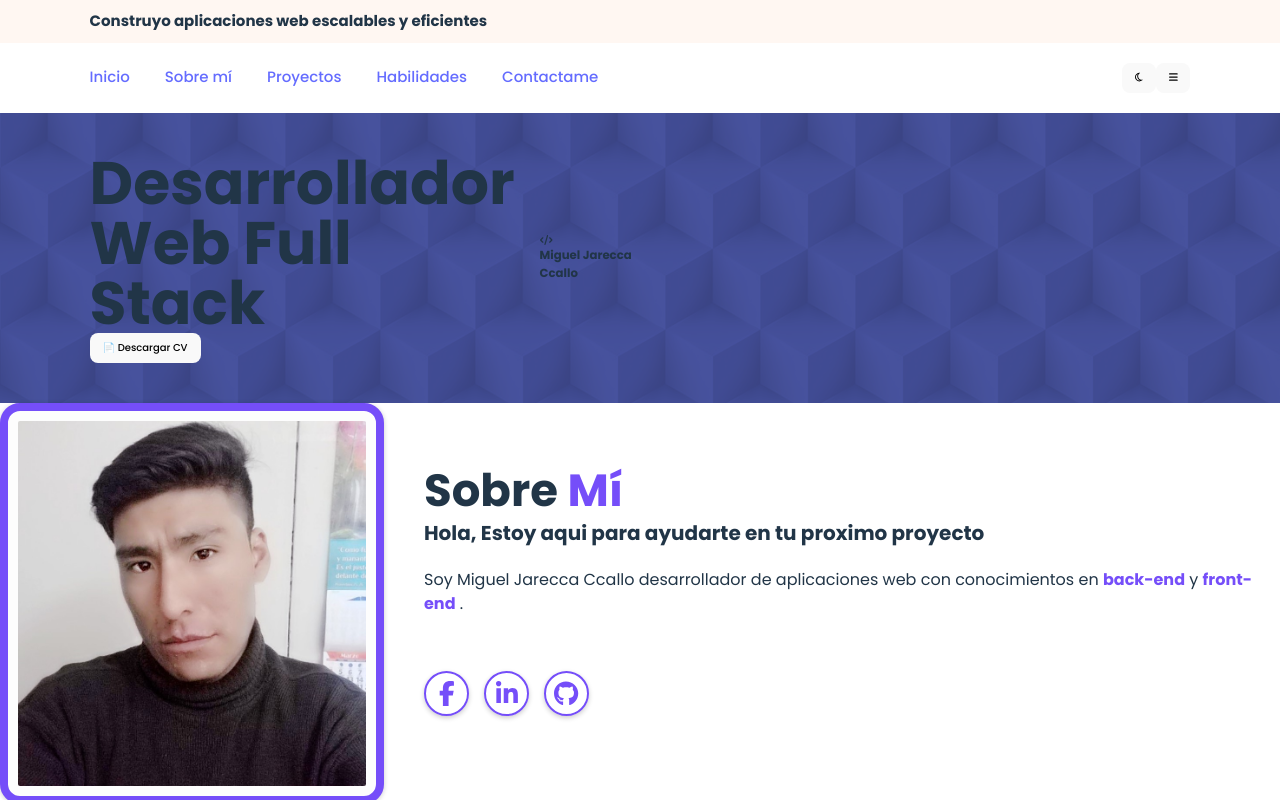
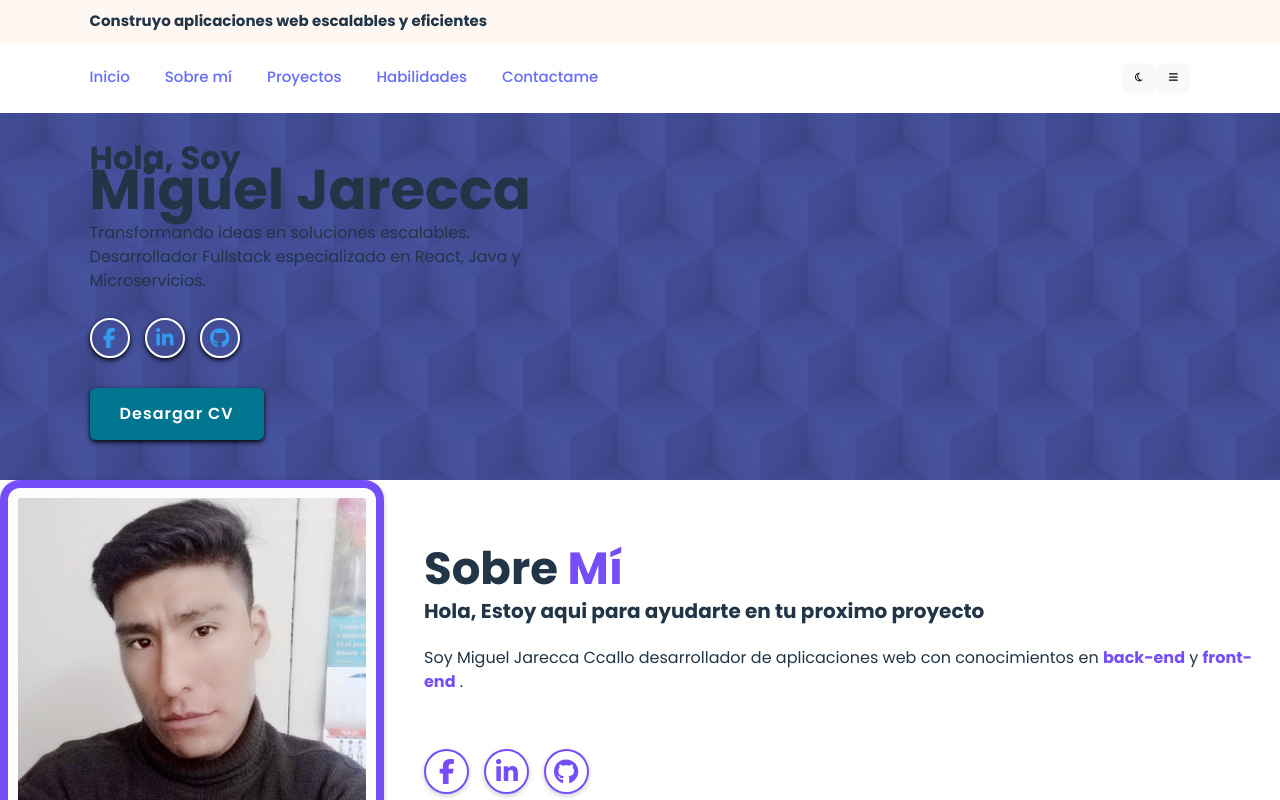
Before and after one commit to MiguelJarecca/portafolio-miguel, a React (Vite) app: page / in a window 1280 px wide. Shown: the top 800 px of the page. Built offline with nearby package versions, Linux system fonts and the light colour scheme.

Commit message:
se realiza cambios en home

```diff
--- a/src/App.css
+++ b/src/App.css
@@ -48,10 +48,12 @@ body {
   background: #fff;
 
   display: flex;
-
   align-items: center;
   justify-content: space-between;
 
+  position: sticky;
+  top: 0;
+  z-index: 10;
 }
 
 .header-nav .div-links {
@@ -169,10 +171,64 @@ body {
   max-width: 45rem;
 }
 
+.home-content h3 {
+  font-size: 3.2rem;
+  font-size: 700;
+  line-height:.3;
+}
+
 .home-content h1 {
-  font-size: 6rem;
+  font-size: 5.6rem;
   font-weight: 700;
   line-height: 1;
+  margin-bottom: .3rem;
+}
+
+.home-content p {
+  font-size: 1.6rem;
+}
+
+.home-content .social-media a {
+  display: inline-flex;
+  justify-content: center;
+  align-items: center;
+  width: 4rem;
+  height: 4rem;
+  background: transparent;
+  border: .2rem solid #fff;
+  border-radius: 50%;
+  box-shadow: 0 .2rem .5rem #000;
+  font-size: 2rem;
+  color: #339AF0;
+  margin: 2.5rem 1.5rem 3rem 0;
+
+  transition: .5s ease;
+}
+
+.home-content .social-media a:hover {
+  background: #00ff0d;
+  color: #00758f;
+}
+
+.home-content .btn-cv {
+  display: inline-block;
+  padding: 1.2rem 2.8rem;
+  background: #00758f;
+  border-radius: 6px;
+  box-shadow: 0 .2rem .5rem #000;
+  font-size: 1.6rem;
+  color: #fff;
+  letter-spacing: .1rem;
+  font-weight: 600;
+  border: .2rem solid transparent;
+
+  transition: .5s ease;
+}
+
+.home-content .btn-cv:hover {
+  background: transparent;
+  color: #fff;
+  border-color: #fff;
 }
 
 /* .home .profesion-container {
--- a/src/components/Home.jsx
+++ b/src/components/Home.jsx
@@ -3,54 +3,45 @@ import React from 'react'
 import {FontAwesomeIcon} from '@fortawesome/react-fontawesome'
 import {faCode} from '@fortawesome/free-solid-svg-icons'
 
-import bgPattern from "../img/bg-pattern.png"
+import {faFacebookF} from '@fortawesome/free-brands-svg-icons';
+import {faLinkedinIn} from '@fortawesome/free-brands-svg-icons';
+import {faGithub} from '@fortawesome/free-brands-svg-icons';
 
 export default function Home() {
-
-    const estiloProfesion0 = {
-        '--i': 0,
-      };
-
-      const estiloProfesion1 = {
-        '--i': 1,
-      };
-
-      const estiloProfesion2 = {
-        '--i': 2,
-      };
-
-      const estiloProfesion3 = {
-        '--i': 3,
-      };
 
   return (
 
     <section className='home' id='home'>
       <div className="home-content">
-          <h1>Desarrollador Web Full Stack</h1>
+          <h3>Hola, Soy</h3>
+          <h1>Miguel Jarecca</h1>
 
-          <div>
-            <a href="/portafolio-miguel/MIGUEL-CV.pdf" download="MIGUEL-CV.pdf">
-              <button>📄 Descargar CV</button>
+          <p>Transformando ideas en soluciones escalables.
+            Desarrollador Fullstack especializado en React, Java y Microservicios.</p>
+
+          <div className="social-media">
+            <a href="https://web.facebook.com/miguel.jareccaccallo.1/?locale=es_LA"
+               target="_blank">
+              <FontAwesomeIcon icon={faFacebookF}/></a>
+            <a href="https://www.linkedin.com/in/migueljarecca"
+               target="_blank">
+              <FontAwesomeIcon icon={faLinkedinIn}/></a>
+            <a href="https://github.com/MiguelJarecca"
+               target="_blank">
+              <FontAwesomeIcon icon={faGithub}/></a>
+          </div>
+
+
+            <a href="/portafolio-miguel/MIGUEL-CV.pdf" download="MIGUEL-CV.pdf" className='btn-cv'>
+              Desargar CV
             </a>
-          </div>
+
       </div>
 
-
-
-    <div className="profesion-container">
-      <div className="profesion-box">
-        <div className="profesion" style={estiloProfesion0}>
-          <FontAwesomeIcon icon={faCode} ></FontAwesomeIcon>
-          <h3>Miguel Jarecca</h3>
-          <h3>Ccallo</h3>
+      <div className="profesion-container">
+        <div className="profesion-box">
         </div>
-
-        <div className="circle"></div>
       </div>
-
-      <div className="overlay"></div>
-    </div>
     </section>
   )
 }
```
